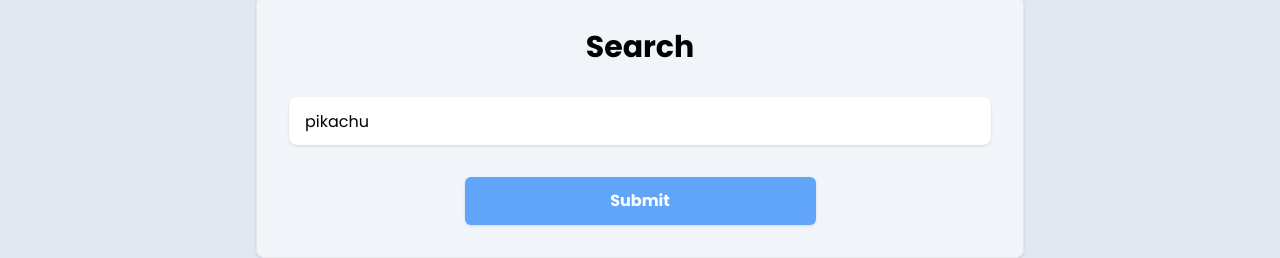
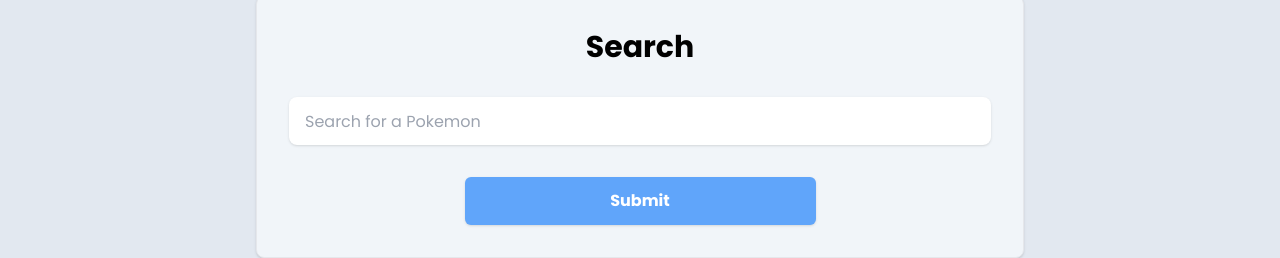
Before and after one commit to xBlaxk/PokeGallery, a Vue app: page / in a window 1280 px wide. Shown: the part 132-390 px from the top of the page. Built offline with nearby package versions, Linux system fonts and the light colour scheme; no server answers.

Commit message:
feat: remove props, and wrap HTTP request in a try catch block

```diff
--- a/src/components/SearchBox.vue
+++ b/src/components/SearchBox.vue
@@ -26,24 +26,25 @@
 import { onMounted, ref } from 'vue'
 import axios from 'axios'
 
-defineProps({
-    msg: String,
-})
 const emit = defineEmits(['updateData'])
 
-const searchInput = ref('pikachu')
+const searchInput = ref('')
 const pokemonData = ref({})
-const defaultPokemon = ref('pikachu')
+const defaultPokemon = ref('Pikachu')
 
 async function searchPokemon(pokemonName) {
-    const reponse = await axios.get(`https://pokeapi.co/api/v2/pokemon/${pokemonName}`)
-    pokemonData.value = reponse.data
-    emit('updateData')
-    // emit('updateData', pokemonData.value)
+    try {
+        const lowerCaseName = pokemonName.toLowerCase()
+        const reponse = await axios.get(`https://pokeapi.co/api/v2/pokemon/${lowerCaseName}`)
+        pokemonData.value = reponse.data
+        console.log('searchPokemon', pokemonData.value.name)
+        emit('updateData', pokemonData.value)
+    } catch (error) {
+        console.log(error)
+    }
 }
 
 onMounted(async () => {
     searchPokemon(defaultPokemon.value)
 })
 </script>
-<style scoped></style>
```
